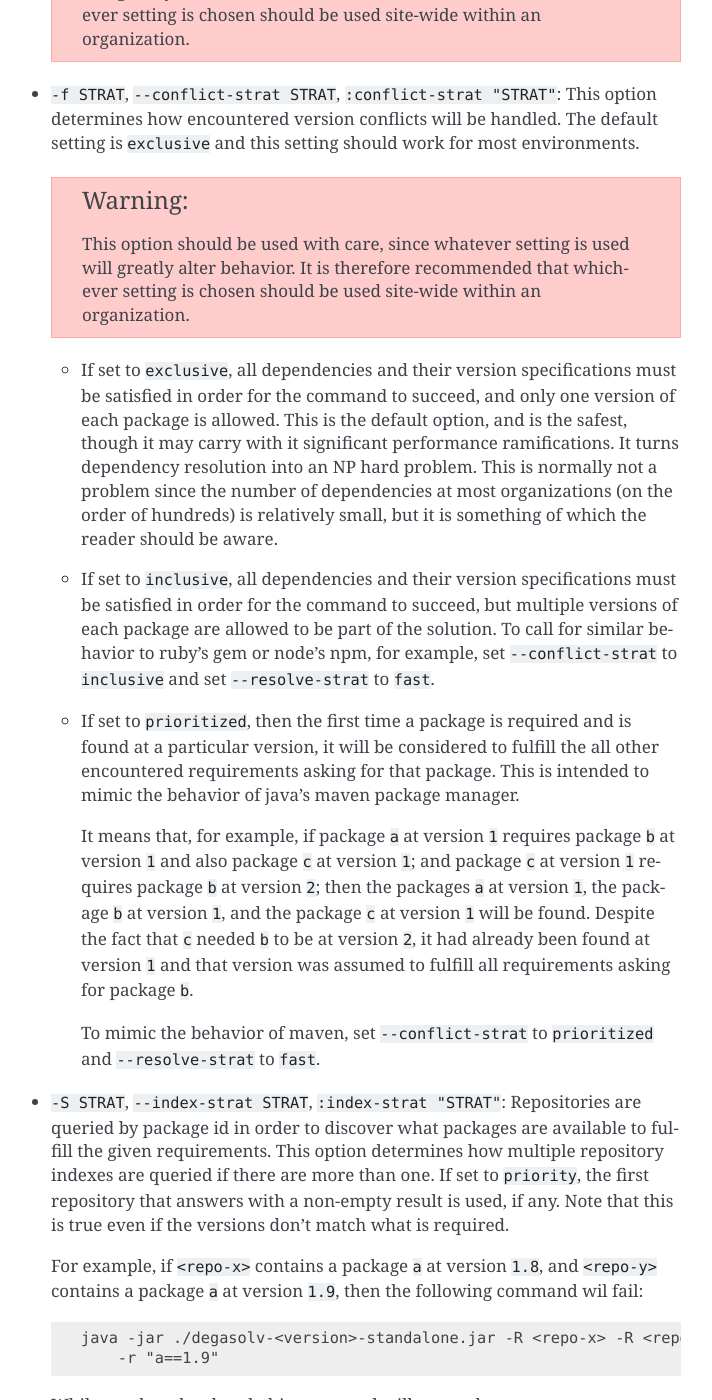
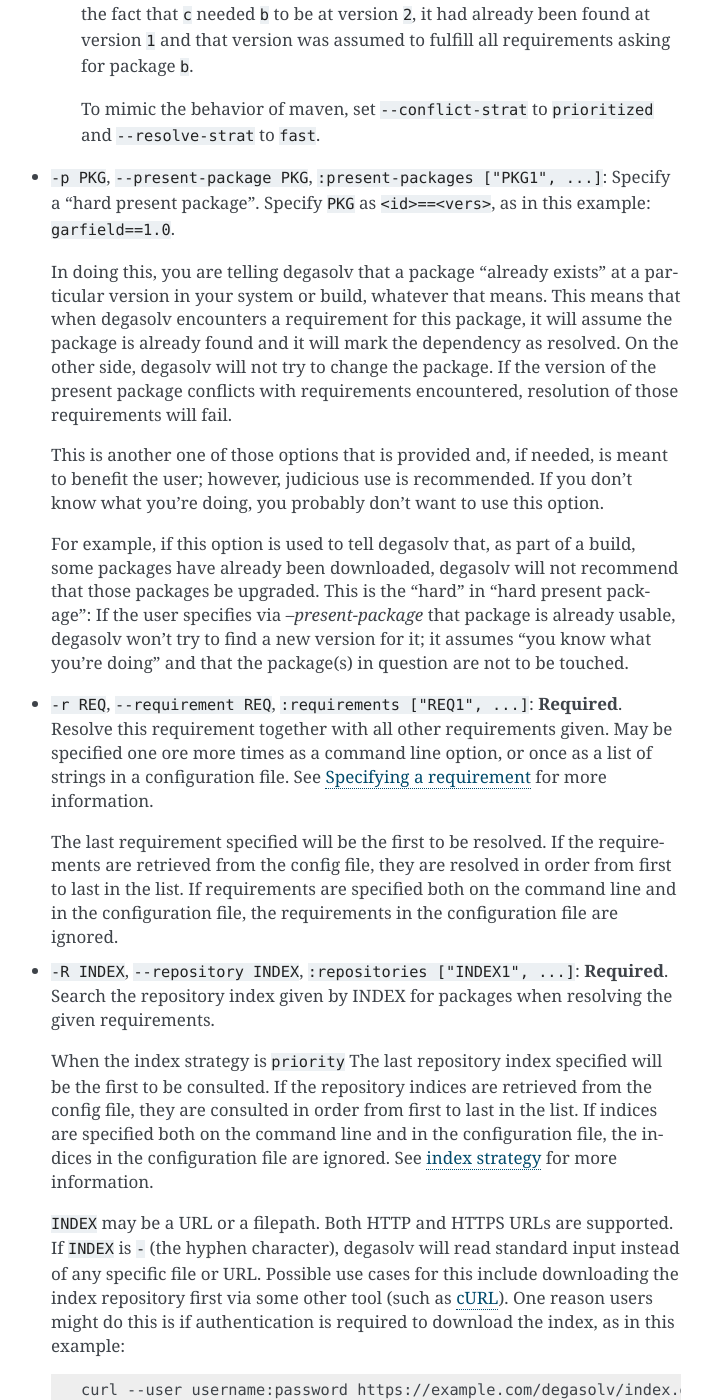
Before and after one commit to djhaskin987/degasolv, a Sphinx documentation site: the page built from docs/command-reference.rst, in a window 1280 px wide and 1400 px high, scrolled down 9082 px. Shown: the whole window, without its empty margins (399-1111 px from the left). Built offline with Sphinx 7.4.7, drawn with Linux system fonts in a browser that asks for light colours; some of the changed text lies outside the part shown.

Commit message:
Fix docs for apt pkg system

```diff
--- a/docs/command-reference.rst
+++ b/docs/command-reference.rst
@@ -13,7 +13,8 @@
   Usage: degasolv <options> <command> <<command>-options>
 
   Options are shown below, with their default values and
-    descriptions:
+    descriptions. Options marked with `**` may be
+    used more than once.
 
     -c, --config-file FILE  ./degasolv.edn  config file
     -h, --help                              Print this help page
@@ -53,17 +54,19 @@
       --config-file "$PWD/config.edn" \
       generate-repo-index [...]
 
-  A few notable exceptions to this rule is the ``--repository`` option
-  of the ``resolve-locations`` and ``query-repo`` commands, and the
-  ``--requirement`` option of the ``generate-card`` and
-  ``resolve-locations`` commands. This is because these options can be
-  specified multiple times, and so their configuration file key
-  equivalents are named ``:repositories`` and ``:requirements``
-  respectively, and they show up in the configuration file as a list
-  of strings. So, instead of using this command::
+  A few notable exceptions to this rule is the ``--repository`` option of the
+  ``resolve-locations`` and ``query-repo`` commands, the ``--present-package``
+  option of the ``resolve-locations`` command, and the ``--requirement`` option
+  of the ``generate-card`` and ``resolve-locations`` commands. This is because
+  these options can be specified multiple times, and so their configuration
+  file key equivalents are named ``:repositories``, ``:present-packages`` and
+  ``:requirements`` respectively, and they show up in the configuration file as
+  a list of strings. So, instead of using this command::
 
     java -jar degasolv-<version>-standalone.jar \
       resolve-locations \
+      --present-package "x==0.1" \
+      --present-package "y==0.2" \
       --repository "https://example.com/repo1/" \
       --repository "https://example.com/repo2/" \
       --requirement "a" \
@@ -78,6 +81,8 @@
                         "https://example.com/repo2/"]
         :requirements ["a"
                        "b"]
+        :present-packages ["x==0.1"
+                           "y==0.2"]
     }
 
   With this command::
@@ -185,18 +190,18 @@
 Running ``java -jar degasolv-<version>-standalone.jar generate-card -h``
 returns a page that looks something like this::
 
-  java -jar target/uberjar/degasolv-1.0.2-SNAPSHOT-standalone.jar generate-card -h
   Usage: degasolv <options> generate-card <generate-card-options>
 
   Options are shown below, with their default values and
-    descriptions:
+    descriptions. Options marked with `**` may be
+    used more than once.
 
-    -i, --id true                         ID (name) of the package
-    -v, --version true                    Version of the package
-    -l, --location true                   URL or filepath of the package
-    -r, --requirement REQ                 List req, may be used multiple times
-    -C, --card-file FILE  ./out.dscard    The name of the card file
-    -h, --help                            Print this help page
+    -i, --id true                        ID (name) of the package
+    -v, --version true                   Version of the package
+    -l, --location true                  URL or filepath of the package
+    -r, --requirement REQ                List req, may be used multiple times
+    -C, --card-file FILE   ./out.dscard  The name of the card file
+    -h, --help                           Print this help page
 
   The following options are required for subcommand `generate-card`:
 
@@ -247,13 +252,15 @@
 CLI for ``generate-repo-index``
 -------------------------------
 
-Running ``java -jar degasolv-<version>-standalone.jar generate-card -h``
+Running ``java -jar degasolv-<version>-standalone.jar generate-repo-index -h``
 returns a page that looks something like this::
+
 
   Usage: degasolv <options> generate-repo-index <generate-repo-index-options>
 
   Options are shown below, with their default values and
-    descriptions:
+    descriptions. Options marked with `**` may be
+    used more than once.
 
     -d, --search-directory DIR  .             Find degasolv cards here
     -I, --index-file FILE       index.dsrepo  The name of the repo file
@@ -323,14 +330,18 @@
   Usage: degasolv <options> resolve-locations <resolve-locations-options>
 
   Options are shown below, with their default values and
-    descriptions:
+    descriptions. Options marked with `**` may be
+    used more than once.
 
-    -r, --requirement REQ                  Resolve req. May be used more than once.
-    -R, --repository INDEX                 Use INDEX. May be used more than once.
-    -s, --resolve-strat STRAT   thorough   May be 'fast' or 'thorough'.
-    -f, --conflict-strat STRAT  exclusive  May be 'exclusive', 'inclusive' or 'prioritized'.
-    -S, --index-strat STRAT     priority   May be 'priority' or 'global'.
-    -h, --help                             Print this help page
+    -f, --conflict-strat STRAT          exclusive  May be 'exclusive', 'inclusive' or 'prioritized'.
+    -p, --present-package PKG                      Hard present package. **
+    -r, --requirement REQ                          Resolve req. **
+    -R, --repository INDEX                         Search INDEX for packages. **
+    -s, --resolve-strat STRAT           thorough   May be 'fast' or 'thorough'.
+    -S, --index-strat STRAT             priority   May be 'priority' or 'global'.
+    -t, --package-system SYS            degasolv   May be 'degasolv' or 'apt'.
+
+    -h, --help                                     Print this help page
 
   The following options are required for subcommand `resolve-locations`:
 
@@ -386,57 +397,7 @@
 
 Explanation of options:
 
-- ``-r REQ``, ``--requirement REQ``, ``:requirements ["REQ1", ...]``:
-  **Required**. Resolve this requirement together with all other requirements
-  given.  May be specified one ore more times as a command line option, or once
-  as a list of strings in a configuration file. See
-  :ref:`Specifying a requirement` for more information.
-
-  The last requirement specified will be the first to be resolved. If the
-  requirements are retrieved from the config file, they are resolved in order
-  from first to last in the list.  If requirements are specified both on the
-  command line and in the configuration file, the requirements in the
-  configuration file are ignored.
-
-.. _that option's explanation:
-
-- ``-R INDEX``, ``--repository INDEX``, ``:repositories ["INDEX1", ...]``:
-  **Required**. Search the repository index given by INDEX for packages when
-  resolving the given requirements.
-
-  When the index strategy is ``priority`` The last repository index specified
-  will be the first to be consulted. If the repository indices are retrieved
-  from the config file, they are consulted in order from first to last in the
-  list.  If indices are specified both on the command line and in the
-  configuration file, the indices in the configuration file are ignored. See
-  `index strategy`_ for more information.
-
-  ``INDEX`` may be a URL or a filepath. Both HTTP and HTTPS URLs are
-  supported. If ``INDEX`` is ``-`` (the hyphen character), degasolv
-  will read standard input instead of any specific file or
-  URL. Possible use cases for this include downloading the index
-  repository first via some other tool (such as `cURL`_).  One reason
-  users might do this is if authentication is required to download the
-  index, as in this example::
-
-    curl --user username:password https://example.com/degasolv/index.dsrepo | \
-        degasolv resolve-locations -R - "req"
-
-  .. _cURL: https://curl.haxx.se/
-
-- ``-s STRAT``, ``--resolve-strat STRAT``, ``:resolve-strat "STRAT"``: This
-  option determines which versions of a given package id are considered when
-  resolving the given requirements.  If set to ``fast``, only the first
-  available version matching the first set of requirements on a particular
-  package id is consulted, and it is hoped that this version will match all
-  subsequent requirements constraining the versions of that id. If set to
-  ``thorough``, all available versions matching the requirements will be
-  considered. The default setting is ``thorough`` and this setting
-  should work for most environments.
-
-  .. warning:: This option should be used with care, since whatever setting is used will greatly alter behavior. It is therefore recommended that whichever setting is chosen should be used site-wide within an organization.
-
-  .. _conflict strategies:
+.. _conflict strategies:
 
 - ``-f STRAT``, ``--conflict-strat STRAT``, ``:conflict-strat "STRAT"``:
   This option determines how encountered version conflicts will be
@@ -480,6 +441,82 @@
     To mimic the behavior of maven, set ``--conflict-strat`` to ``prioritized``
     and ``--resolve-strat`` to ``fast``.
 
+- ``-p PKG``, ``--present-package PKG``, ``:present-packages ["PKG1", ...]``:
+  Specify a "hard present package". Specify ``PKG`` as
+  ``<id>==<vers>``, as in this example: ``garfield==1.0``.
+
+  In doing this, you are telling degasolv that a package "already exists" at a
+  particular version in your system or build, whatever that means. This means
+  that when degasolv encounters a requirement for this package, it will assume
+  the package is already found and it will mark the dependency as resolved. On
+  the other side, degasolv will not try to change the package. If the version
+  of the present package conflicts with requirements encountered, resolution of
+  those requirements will fail.
+
+  This is another one of those options that is provided and, if needed, is
+  meant to benefit the user; however, judicious use is recommended. If you
+  don't know what you're doing, you probably don't want to use this option.
+
+  For example, if this option is used to tell degasolv that, as part of a
+  build, some packages have already been downloaded, degasolv will not
+  recommend that those packages be upgraded. This is the "hard" in "hard
+  present package": If the user specifies via `--present-package` that package
+  is already usable, degasolv won't try to find a new version for it; it
+  assumes "you know what you're doing" and that the package(s) in question are
+  not to be touched.
+
+- ``-r REQ``, ``--requirement REQ``, ``:requirements ["REQ1", ...]``:
+  **Required**. Resolve this requirement together with all other requirements
+  given.  May be specified one ore more times as a command line option, or once
+  as a list of strings in a configuration file. See
+  :ref:`Specifying a requirement` for more information.
+
+  The last requirement specified will be the first to be resolved. If the
+  requirements are retrieved from the config file, they are resolved in order
+  from first to last in the list.  If requirements are specified both on the
+  command line and in the configuration file, the requirements in the
+  configuration file are ignored.
+
+.. _that option's explanation:
+
+.. _specify repositories:
+
+- ``-R INDEX``, ``--repository INDEX``, ``:repositories ["INDEX1", ...]``:
+  **Required**. Search the repository index given by INDEX for packages when
+  resolving the given requirements.
+
+  When the index strategy is ``priority`` The last repository index specified
+  will be the first to be consulted. If the repository indices are retrieved
+  from the config file, they are consulted in order from first to last in the
+  list.  If indices are specified both on the command line and in the
+  configuration file, the indices in the configuration file are ignored. See
+  `index strategy`_ for more information.
+
+  ``INDEX`` may be a URL or a filepath. Both HTTP and HTTPS URLs are
+  supported. If ``INDEX`` is ``-`` (the hyphen character), degasolv
+  will read standard input instead of any specific file or
+  URL. Possible use cases for this include downloading the index
+  repository first via some other tool (such as `cURL`_).  One reason
+  users might do this is if authentication is required to download the
+  index, as in this example::
+
+    curl --user username:password https://example.com/degasolv/index.dsrepo | \
+        degasolv resolve-locations -R - "req"
+
+  .. _cURL: https://curl.haxx.se/
+
+- ``-s STRAT``, ``--resolve-strat STRAT``, ``:resolve-strat "STRAT"``: This
+  option determines which versions of a given package id are considered when
+  resolving the given requirements.  If set to ``fast``, only the first
+  available version matching the first set of requirements on a particular
+  package id is consulted, and it is hoped that this version will match all
+  subsequent requirements constraining the versions of that id. If set to
+  ``thorough``, all available versions matching the requirements will be
+  considered. The default setting is ``thorough`` and this setting
+  should work for most environments.
+
+  .. warning:: This option should be used with care, since whatever setting is used will greatly alter behavior. It is therefore recommended that whichever setting is chosen should be used site-wide within an organization.
+
 .. _index strategy:
 
 - ``-S STRAT``, ``--index-strat STRAT``, ``:index-strat "STRAT"``: Repositories
@@ -518,7 +555,38 @@
 
   .. warning:: This option should be used with care, since whatever setting is used will greatly alter behavior. It is therefore recommended that whichever setting is chosen should be used site-wide within an organization.
 
+- ``-t SYS``, ``--package-system SYS``, ``:package-systems ["SYS1", ...]``:
+  **Experimental**. Specify package system to use. By default, this value
+  is ``degasolv``. Using this option allows the user to use degasolv's
+  resolver engine and run it on respositories from other package manager
+  systems. This option was mainly implemented for profiling and debugging
+  purposes, but it is envisioned that this option will expand to include
+  many package manager repositories, so that users can use degasolv to resolve
+  packages from well-known sources, in a reliable and useful manner.
 
+  Other available options are:
+
+    - ``apt``: resolve using the APT debian package manager. When using this
+      method, `specify repositories`_ using the format
+      ``{binary-amd64|binary-i386} <url> <dist> <pool>``, or in the case of
+      naive apt repositories,
+      ``{binary-amd64|binary-i386} <url> <relative-path>``. For example,
+      I might use the repository option like this::
+
+        java -jar degasolv-<version>-standalone.jar resolve-locations \
+            -R "binary-amd64 https://example.com/ubuntu/ /"
+            -t "apt" \
+            --requirement "ubuntu-desktop"
+
+      Or this::
+
+        java -jar degasolv-<version>-standalone.jar resolve-locations \
+            -R "binary-amd64 https://example.com/ubuntu/ yakkety main" \
+            -R "binary-i386 https://example.com/ubuntu/ yakkety main" \
+            -t "apt" \
+            --requirement "ubuntu-desktop"
+
+      .. note:: Degasolv does not currently support APT dependencies between machine architectures, as in ``python:any``. Also, every degasolv repo is currently architecture-specific; each repo has an associated architecture, even if that architecture is `any`.
 
 CLI for ``query-repo``
 ----------------------
```
Also changed, not shown: 1 other file.
